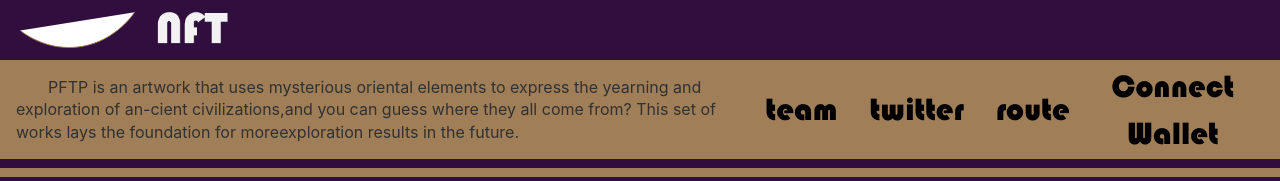
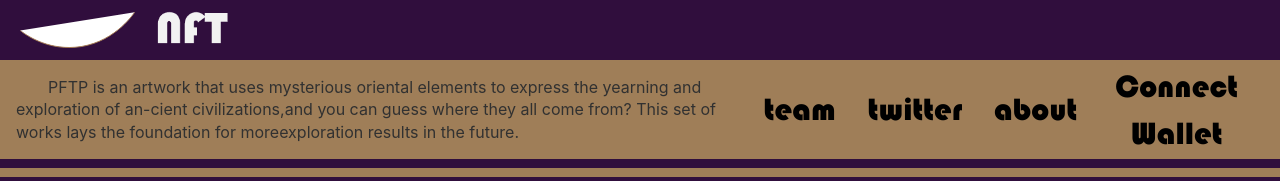
Before and after one commit to rickliujh/PFTP, a React (Create React App) app: page / in a window 1280 px wide. Shown: the top 181 px of the page. Built offline with nearby package versions, Linux system fonts and the light colour scheme.

Commit message:
feat: update

```diff
--- a/public/index.html
+++ b/public/index.html
@@ -2,12 +2,12 @@
 <html lang="en">
   <head>
     <meta charset="utf-8" />
-    <!-- <link rel="icon" href="%PUBLIC_URL%/favicon.ico" /> -->
+    <link rel="icon" href="%PUBLIC_URL%/icon.svg" />
     <meta name="viewport" content="width=device-width, initial-scale=1" />
     <meta name="theme-color" content="#000000" />
     <meta
       name="description"
-      content="Web site created using create-react-app"
+      content="PFTP is an artwork that uses mysterious oriental elements to express the yearning and exploration of an-cient civilizations,and you can guess where they all come from? This set of works lays the foundation for moreexploration results in the future."
     />
     <!-- <link rel="apple-touch-icon" href="%PUBLIC_URL%/logo192.png" /> -->
     <!--
@@ -24,7 +24,7 @@
       work correctly both with client-side routing and a non-root public URL.
       Learn how to configure a non-root public URL by running `npm run build`.
     -->
-    <title>React App</title>
+    <title>Project PFTP</title>
   </head>
   <body>
     <noscript>You need to enable JavaScript to run this app.</noscript>
--- a/src/pages/Home/Home.jsx
+++ b/src/pages/Home/Home.jsx
@@ -1,4 +1,4 @@
-import React, { useState } from 'react'
+import { useState } from 'react'
 import styles from './style.module.css'
 import whiteLogo from '../../images/white.svg'
 import NFTLogo from '../../images/NFT.jpg'
@@ -22,7 +22,7 @@ const Home = () => {
           <ul>
             <li><a href="#">team</a></li>
             <li><a href="#">twitter</a></li>
-            <li><a href="#">route</a></li>
+            <li><a href="#">about</a></li>
             <li><Wallet accounts={accounts} setAccounts={setAccounts} /></li>
           </ul>
         </nav>
```
Also changed, not shown: public/icon.svg (added).
